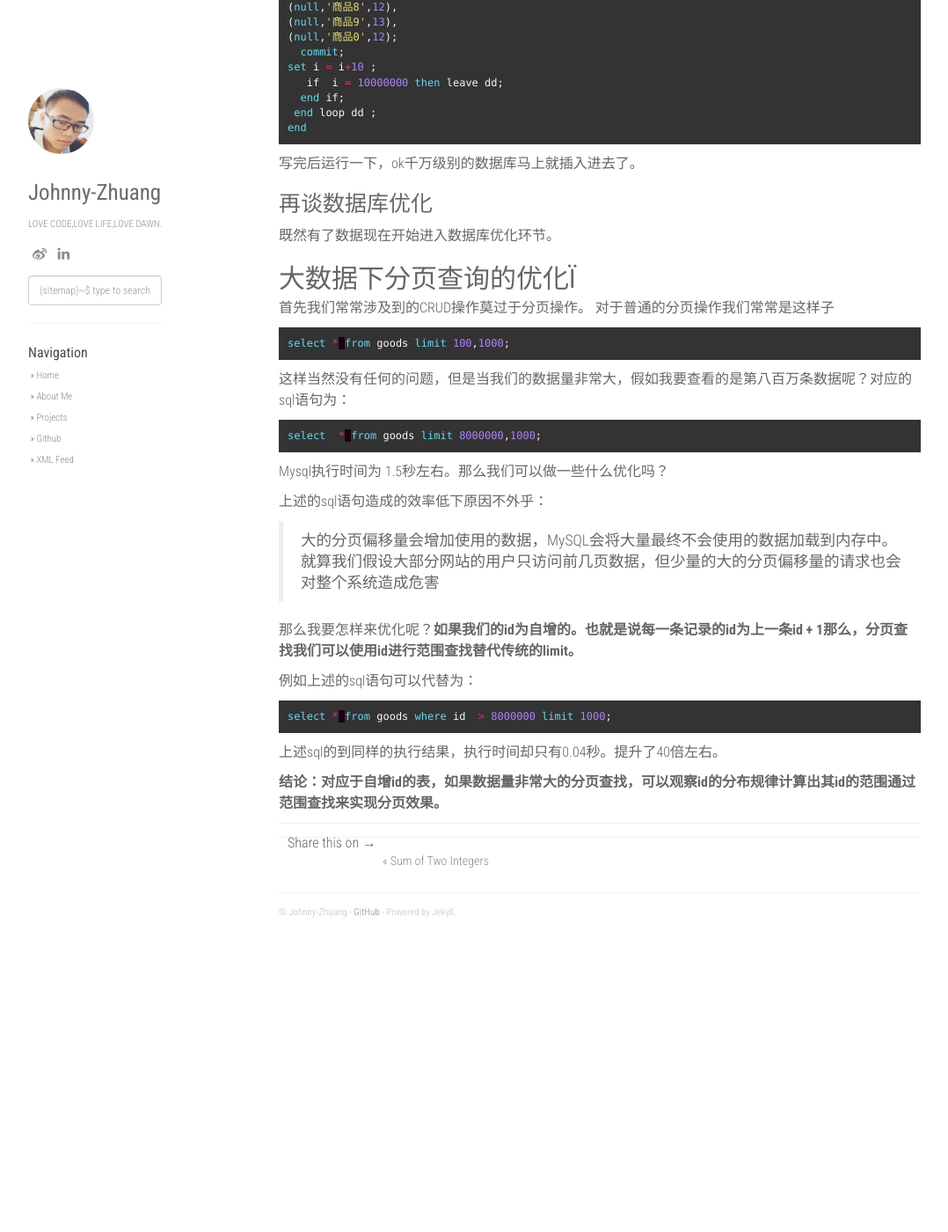
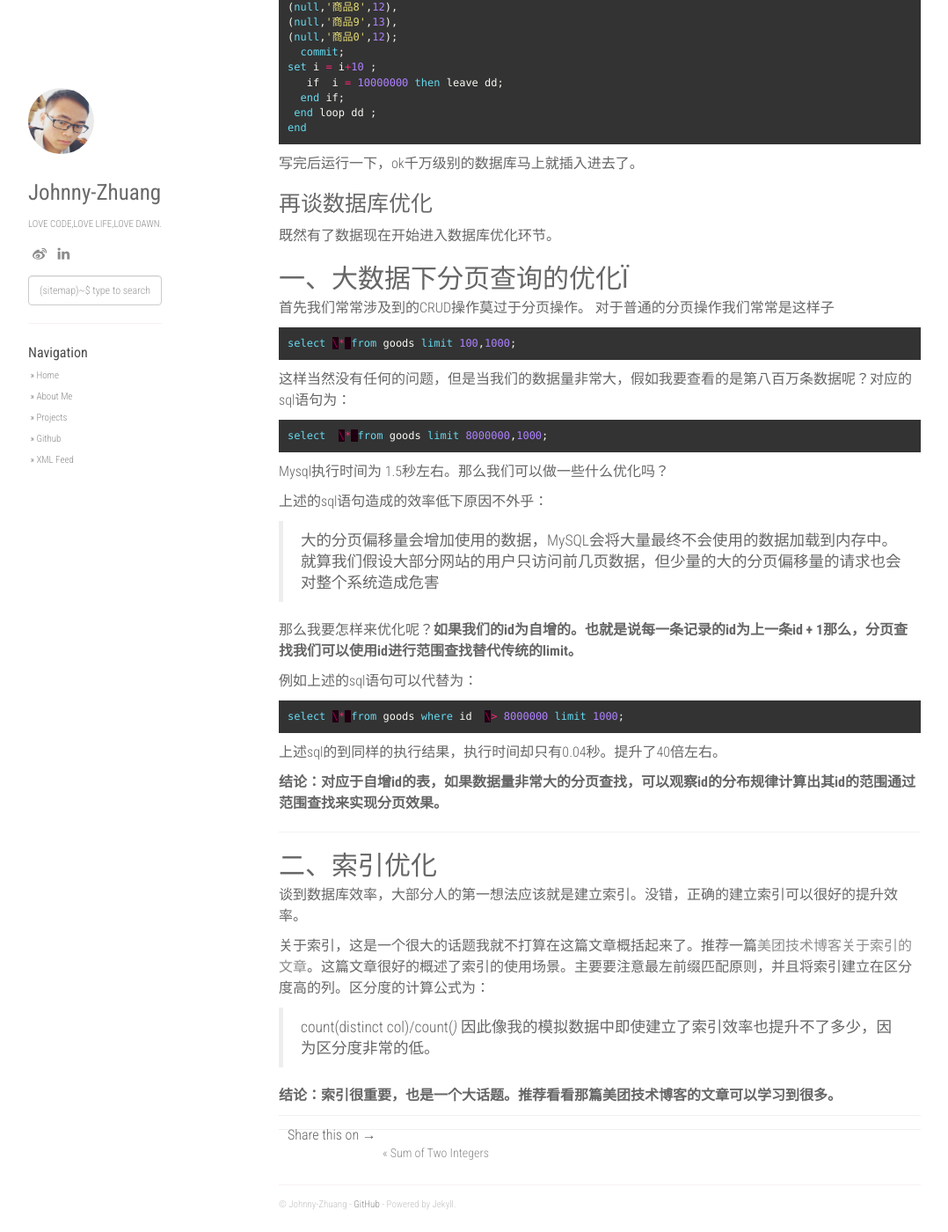
Before and after one commit to iamjohnnyzhuang/iamjohnnyzhuang.github.io, a Jekyll site: the page built from _posts/2016-07-05-千万级数据下的Mysql优化.md, in a window 1280 px wide and 1400 px high, scrolled down 961 px. Shown: the whole window at 88% size, without its empty margins (53-1131 px from the left). Built offline with Jekyll 4.4.1, drawn with Linux system fonts in a browser that asks for light colours; nearby versions of some CDN libraries; comment, search, counter and statistics services are not loaded; before the commit the page ends 2029 px from its top, so only the background shows below that; some of the changed text lies outside the part shown.

Commit message:
artical update

```diff
--- a/_posts/2016-07-05-千万级数据下的Mysql优化.md
+++ b/_posts/2016-07-05-千万级数据下的Mysql优化.md
@@ -24,7 +24,7 @@ id serial,
 NAME VARCHAR (10),
 price DOUBLE
 ) ENGINE = MYISAM DEFAULT CHARACTER
-SET = utf8 COLLATE = utf8_general_ci AUTO_INCREMENT = 1 ROW_FORMAT = COMPACT;
+SET = utf8 COLLATE = utf8\_general\_ci AUTO\_INCREMENT = 1 ROW\_FORMAT = COMPACT;
 {% endhighlight %}
 
 接下来根据表结构写一段存储过程让数据库自行重复插入数据：
@@ -57,17 +57,17 @@ end
 
 # 再谈数据库优化
 既然有了数据现在开始进入数据库优化环节。
-## 大数据下分页查询的优化Ï
+## 一、大数据下分页查询的优化Ï
 首先我们常常涉及到的CRUD操作莫过于分页操作。
 对于普通的分页操作我们常常是这样子
 
 {% highlight sql %}
-select * from goods limit 100,1000;
+select \* from goods limit 100,1000;
 {% endhighlight %}
 
 这样当然没有任何的问题，但是当我们的数据量非常大，假如我要查看的是第八百万条数据呢？对应的sql语句为：
 {% highlight sql %}
-select  * from goods limit 8000000,1000;
+select  \* from goods limit 8000000,1000;
 {% endhighlight %}
 Mysql执行时间为 1.5秒左右。那么我们可以做一些什么优化吗？
 
@@ -78,9 +78,22 @@ Mysql执行时间为 1.5秒左右。那么我们可以做一些什么优化吗
 
 例如上述的sql语句可以代替为：
 {% highlight sql %}
-select * from goods where id  > 8000000 limit 1000;
+select \* from goods where id  \> 8000000 limit 1000;
 {% endhighlight %}
 
 上述sql的到同样的执行结果，执行时间却只有0.04秒。提升了40倍左右。
 
 **结论：对应于自增id的表，如果数据量非常大的分页查找，可以观察id的分布规律计算出其id的范围通过范围查找来实现分页效果。**
+
+----
+
+## 二、索引优化
+谈到数据库效率，大部分人的第一想法应该就是建立索引。没错，正确的建立索引可以很好的提升效率。
+
+关于索引，这是一个很大的话题我就不打算在这篇文章概括起来了。推荐一篇[美团技术博客关于索引的文章][1]。这篇文章很好的概述了索引的使用场景。主要要注意最左前缀匹配原则，并且将索引建立在区分度高的列。区分度的计算公式为：
+> count(distinct col)/count(*)*
+因此像我的模拟数据中即使建立了索引效率也提升不了多少，因为区分度非常的低。
+
+**结论：索引很重要，也是一个大话题。推荐看看那篇美团技术博客的文章可以学习到很多。**
+
+[1]:	http://tech.meituan.com/mysql-index.html
```
